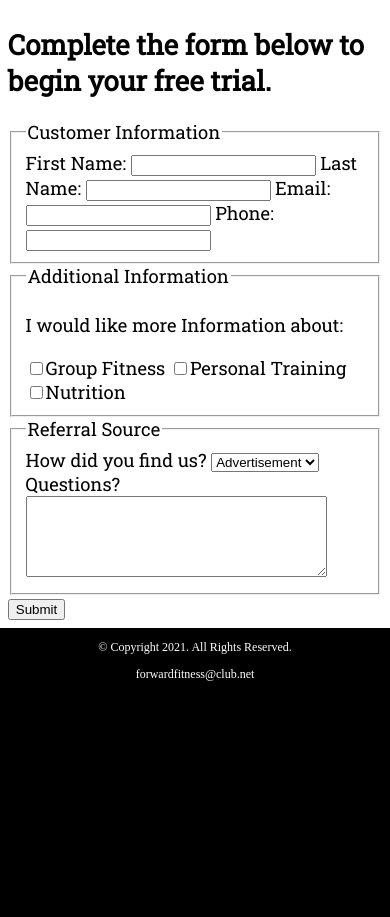
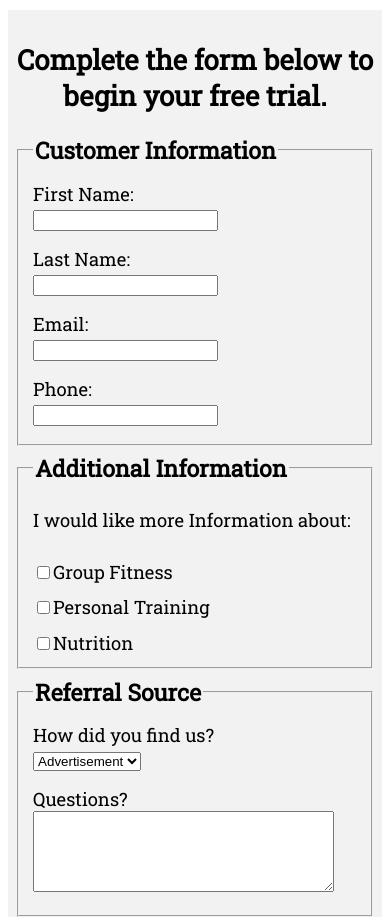
Before and after one commit to S-Skaggs/ForwardFitness, a plain HTML site: page contact.html in a window 390 px wide. Shown: the part 944-1861 px from the top of the page. Before the commit the page ends 1638 px from the top, so only its background shows below. Drawn offline with Linux system fonts and the light colour scheme; a web font is replaced by a local one.

Commit message:
Feat: styled form for mobile.

```diff
--- a/css/styles.css
+++ b/css/styles.css
@@ -181,6 +181,41 @@ article:nth-of-type(2) {
   border: 2px solid #000;
   width: 95%;
   height: 50%;
+}
+
+#form {
+  margin-top: 2%;
+  background-color: #f2f2f2;
+  padding: 2%;
+}
+
+#form h2 {
+  text-align: center;
+}
+
+/* Style rules for form elements */
+fieldset, input, select, textarea {
+  margin-bottom: 2%;
+}
+
+fieldset legend {
+  font-weight: bold;
+  font-size: 1.25em;
+}
+
+label {
+  display: block;
+  padding-top: 3%;
+}
+
+form #submit {
+  margin: 0 auto;
+  border: none;
+  display: block;
+  padding: 2%;
+  background-color: #b3b3b3;
+  font-size: 1em;
+  border-radius: 10px;
 }
 
 /* Style rules for footer content */
```
